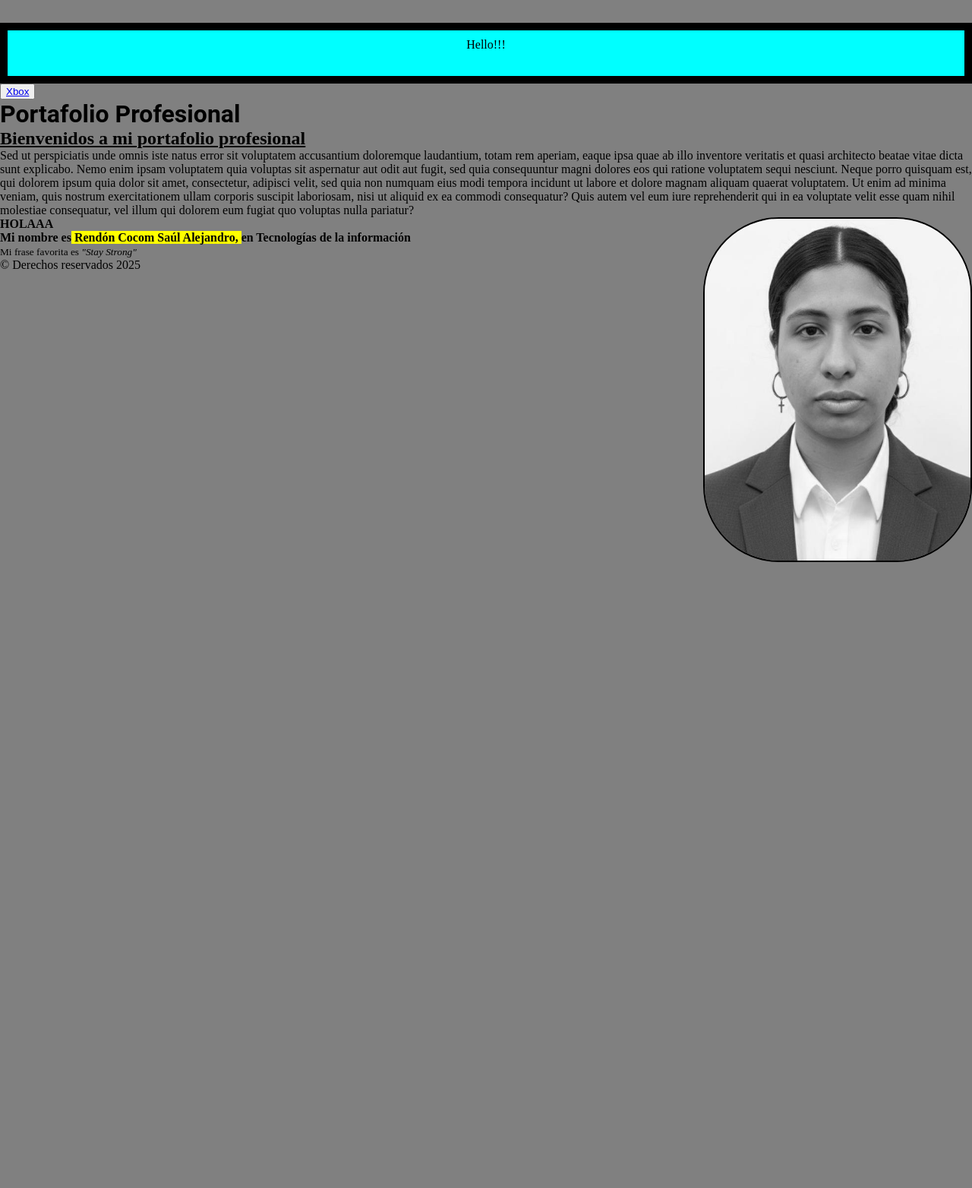
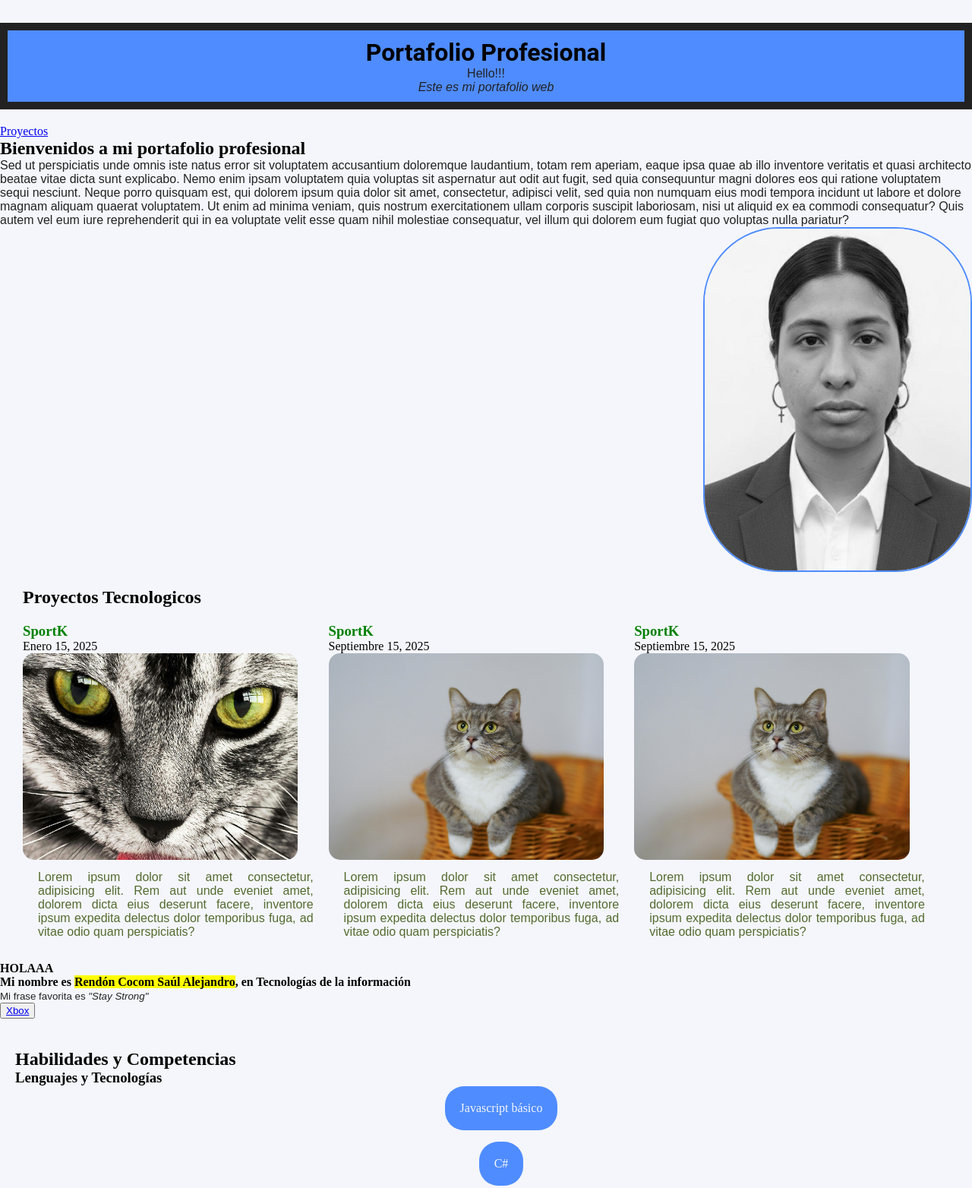
Before and after one commit to SaulRen777/Portafolio-RS, a plain HTML site: page index.html in a window 1280 px wide. Shown: the top 1564 px of the page at 76% size. Before the commit the page ends 800 px from the top, so only its background shows below. Drawn offline with Linux system fonts and the light colour scheme.

Commit message:
Terceros cambios de clase

```diff
--- a/css/main.css
+++ b/css/main.css
@@ -1,35 +1,101 @@
-*{
+* {
     margin: auto;
 }
+
 @import url('https://fonts.googleapis.com/css2?family=Cal+Sans&family=Roboto:ital,wght@0,100..900;1,100..900&family=SUSE+Mono:ital,wght@0,100..800;1,100..800&display=swap');
 @import url('https://fonts.googleapis.com/css2?family=Roboto:ital,wght@0,100..900;1,100..900&display=swap');
+
 header {
-    background: aqua;
+    background: #4f8cff;
+    text-align: center;
+    margin-bottom: 20px;
+    margin-top: 30px;
+    border: solid 10px #222;
+    padding: 10px;
+}
 
-    text-align: center;
-    margin-bottom: 20 px;
-    margin-top: 30px;
-    border: solid 10px black;
-    padding: 10px;
-
-}
-h1{
+h1 {
     font-family: "Roboto", sans-serif;
 }
+
 body {
-    background-color: gray;
+    background-color: #f4f6fb;
+}
 
+main {
+    overflow: hidden;
 }
 
 p {
-    color: aqua
+    color: #222;
     font-family: 'Cal Sans', sans-serif;
 }
-
+/* Sections layout */
+section {
+    overflow: hidden;
+}
 #foto-perfil {
-    border: 2px solid black;
+    border: 2px solid #4f8cff;
     border-radius: 100px;
     width: 350px;
     height: 450px;
     float: right;
 }
+.Proyectos {
+    float: left;
+    width: 33%;
+    margin-top: 20px;
+    box-sizing: border-box;
+}
+
+.Proyectos img {
+    width: 90%;
+    border-radius: 15px;
+    box-sizing: border-box;
+}
+
+/* ID selector mistaken earlier; keep as class-based section spacing */
+.Proyectos p {
+    text-align: justify;
+    padding: 10px 20px;
+   color: darkolivegreen;
+}
+
+.Proyectos h3{
+    color: green;
+}
+
+/* Padding for the #Proyecto section (uses existing values) */
+#Proyecto {
+    padding: 20px 30px;
+}
+
+#habilidades{
+    padding: 20px 30px;
+    border-top: solid 5 px #4f8cff;
+    margin-top:  20px;
+    padding: 20px;
+    overflow: hidden;
+
+}
+progress{
+    width: 100%;
+    height: 25px;
+    border-radius: 5%;
+
+
+}
+
+.lista{
+    list-style: none;
+    display: grid;
+    gap: 15px;
+    margin-left: 0;
+}
+.lista li{
+    background-color: #4f8cff;
+    color: #f4f6fb;
+    padding: 20px 20px ;
+    border-radius: 25px;
+    text-align: center;
+}
--- a/index.html
+++ b/index.html
@@ -1,45 +1,108 @@
-<!DOCTYPE html> <!-- Hello world-->
+<!DOCTYPE html>
 <html lang="es">
 
 <head>
     <meta charset="UTF-8">
     <meta name="viewport" content="width=device-width, initial-scale=1.0">
-    <title>This is my tenth web page</title>
+    <title>Portafolio Profesional</title>
     <link rel="stylesheet" href="css/main.css">
-
 </head>
 
 <body>
-    <header> <!--ENCABEZADO DE LA PAGINA WEB-->
-        <div align="center">Hello!!!</div>
-        <marquee><i>This is epic</i></marquee>
+    <header>
+
+        <h1>Portafolio Profesional</h1>
+        <p>Hello!!!</p>
+        <p><em>Este es mi portafolio web</em></p>
     </header>
-
-    <button><a href="https://www.xbox.com/es-mx?msockid=20d034cf04dd602c204c22aa05cb61a3">Xbox</a></button>
+    <nav>
+        <a href="#Proyecto">Proyectos</a>
     </nav>
-    <h1> Portafolio Profesional</h1>
-
-
     <main>
-        <h2><u> Bienvenidos a mi portafolio profesional</u></h2>
-        <p>Sed ut perspiciatis unde omnis iste natus error sit voluptatem accusantium doloremque laudantium, totam rem
-            aperiam, eaque ipsa quae ab illo inventore veritatis et quasi architecto beatae vitae dicta sunt explicabo.
-            Nemo enim ipsam voluptatem quia voluptas sit aspernatur aut odit aut fugit, sed quia consequuntur magni
-            dolores eos qui ratione voluptatem sequi nesciunt. Neque porro quisquam est, qui dolorem ipsum quia dolor
-            sit amet, consectetur, adipisci velit, sed quia non numquam eius modi tempora incidunt ut labore et dolore
-            magnam aliquam quaerat voluptatem. Ut enim ad minima veniam, quis nostrum exercitationem ullam corporis
-            suscipit laboriosam, nisi ut aliquid ex ea commodi consequatur? Quis autem vel eum iure reprehenderit qui in
-            ea voluptate velit esse quam nihil molestiae consequatur, vel illum qui dolorem eum fugiat quo voluptas
-            nulla pariatur?</p>
-            <input type="image" src="images\foto-perfil.jpg" id="foto-perfil">
+        <section>
+            <h2>Bienvenidos a mi portafolio profesional</h2>
+            <p>Sed ut perspiciatis unde omnis iste natus error sit voluptatem accusantium doloremque laudantium, totam
+                rem
+                aperiam, eaque ipsa quae ab illo inventore veritatis et quasi architecto beatae vitae dicta sunt
+                explicabo.
+                Nemo enim ipsam voluptatem quia voluptas sit aspernatur aut odit aut fugit, sed quia consequuntur magni
+                dolores eos qui ratione voluptatem sequi nesciunt. Neque porro quisquam est, qui dolorem ipsum quia
+                dolor
+                sit amet, consectetur, adipisci velit, sed quia non numquam eius modi tempora incidunt ut labore et
+                dolore
+                magnam aliquam quaerat voluptatem. Ut enim ad minima veniam, quis nostrum exercitationem ullam corporis
+                suscipit laboriosam, nisi ut aliquid ex ea commodi consequatur? Quis autem vel eum iure reprehenderit
+                qui in
+                ea voluptate velit esse quam nihil molestiae consequatur, vel illum qui dolorem eum fugiat quo voluptas
+                nulla pariatur?</p>
+            <img src="images/foto-perfil.jpg" id="foto-perfil" alt="Foto de perfil">
         </section>
-        <b> HOLAAA</b>
-        <h4> Mi nombre es<mark> Rendón Cocom Saúl Alejandro, </mark> <strong> en Tecnologías de la información </strong>
-        </h4>
-        <p><small>Mi frase favorita es <em>"Stay Strong"</em> </small></p>
+        <section id="Proyecto">
+            <h2>Proyectos Tecnologicos</h2>
+            <article class="Proyectos">
+                <h3>SportK</h3>
+                <time datetime="2023-01-15">Enero 15, 2025</time>
+                <img src="images/New Project (1).png" alt="Logo">
+                <p>Lorem ipsum dolor sit amet consectetur, adipisicing elit. Rem aut unde eveniet amet, dolorem dicta
+                    eius deserunt facere, inventore ipsum expedita delectus dolor temporibus fuga, ad vitae odio quam
+                    perspiciatis?</p>
+            </article>
+            <article class="Proyectos">
+                <h3>SportK</h3>
+                <time datetime="2023-01-15">Septiembre 15, 2025</time>
+                <img src="images\Kitty.png" alt="Logo">
+                <p>Lorem ipsum dolor sit amet consectetur, adipisicing elit. Rem aut unde eveniet amet, dolorem dicta
+                    eius deserunt facere, inventore ipsum expedita delectus dolor temporibus fuga, ad vitae odio quam
+                    perspiciatis?</p>
+            </article>
+            <article class="Proyectos">
+                <h3>SportK</h3>
+                <time datetime="2023-01-15">Septiembre 15, 2025</time>
+                <img src="images\Kitty.png" alt="Logo">
+                <p>Lorem ipsum dolor sit amet consectetur, adipisicing elit. Rem aut unde eveniet amet, dolorem dicta
+                    eius deserunt facere, inventore ipsum expedita delectus dolor temporibus fuga, ad vitae odio quam
+                    perspiciatis?</p>
+            </article>
+        </section>
+        <section>
+            <b>HOLAAA</b>
+            <h4>Mi nombre es <mark>Rendón Cocom Saúl Alejandro</mark>, <strong>en Tecnologías de la información</strong>
+            </h4>
+            <p><small>Mi frase favorita es <em>"Stay Strong"</em></small></p>
+        </section>
+        <section>
+            <button><a href="https://www.xbox.com/es-mx?msockid=20d034cf04dd602c204c22aa05cb61a3" target="_blank"
+                    rel="noopener">Xbox</a></button>
+        </section>
     </main>
+    <section id="habilidades">
+        <h2>Habilidades y Competencias</h2>
+        <h3>Lenguajes y Tecnologías</h3>
+        <ul class="lista">
+            <li>Javascript básico</li>
+            <li>C#</li>
+            <li>HTML</li>
+            <li>CSS</li>
+            <li>Git</li>
+            <li>Bash</li>
+        </ul>
+        <h3>Nivel de dominio</h3>
+        <div>
+            <label>HTML5</label>
+            <progress max="100" value="80">80%</progress>
+        </div>
+        <div>
+            <label>Javascript</label>
+            <progress max="100" value="20">20%</progress>
+        </div>
+        <div>
+            <label>CSS</label>
+            <progress max="100" value="50">50%</progress>
+        </div>
+    </section>
     <footer>
-        <p>&copy Derechos reservados 2025</p>
+        <p>&copy; Derechos reservados 2025 - Rendón Cocom Saúl Alejandro</p>
+    </footer>
 </body>
 
 </html>
```
Also changed, not shown: images/Kitty.png (added), images/New Project (1).png (added).
